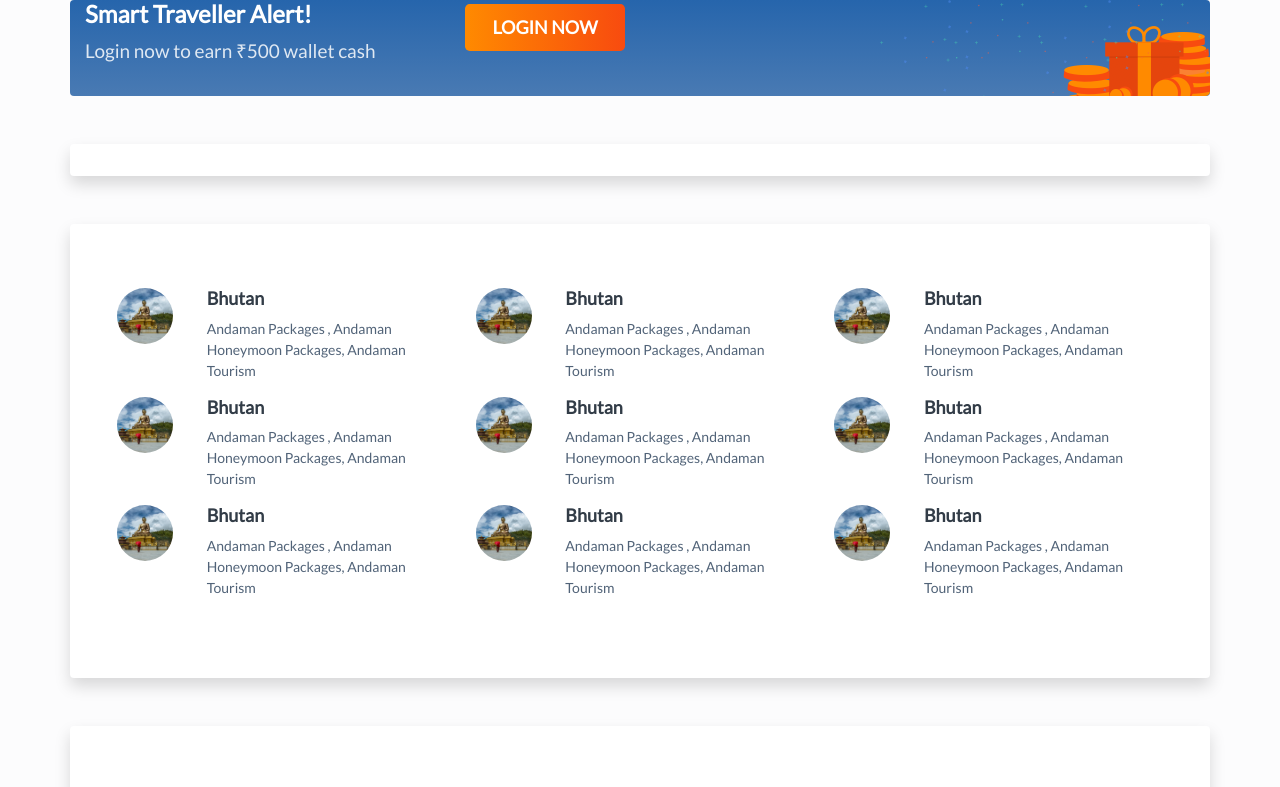
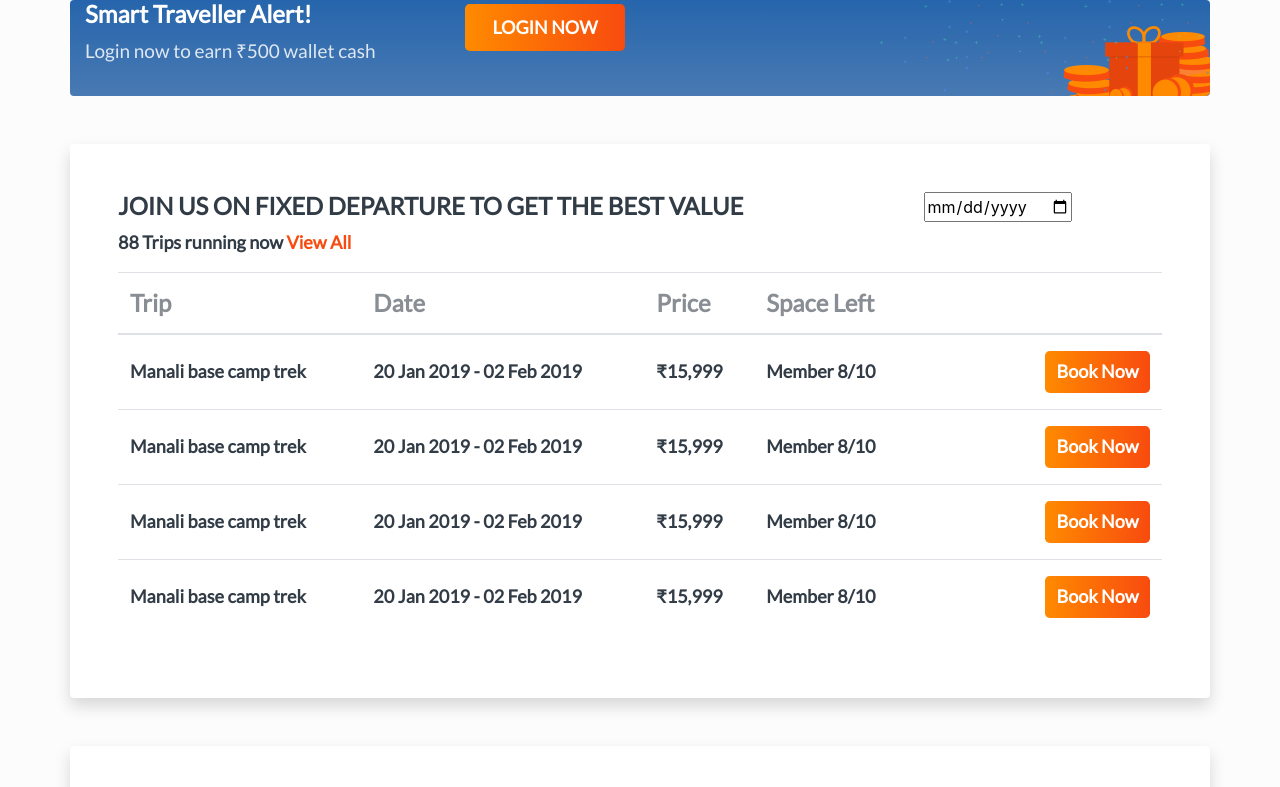
Before and after one commit to TriP22/TriP22, a plain HTML site: page index.html in a window 1280 px wide. Shown: the top 787 px of the page. Drawn offline with nearby package versions, Linux system fonts and the light colour scheme.

Commit message:
Join us box added

```diff
--- a/css/index.css
+++ b/css/index.css
@@ -39,20 +39,49 @@ body{
 }
 
 .lato-24-900-ffffff{
-    font-family: Lato;
+    font-family: Lato, sans-serif;
     font-size: 24px;
     font-weight: 900;
     color: #ffffff;
 }
 .lato-19-ffffff-o{
     opacity: 0.84;
-    font-family: Lato;
+    font-family: Lato, sans-serif;
     font-size: 19px;
     color: #ffffff;
 }
 .lato-19-bold-ffffff{
-    font-family: Lato;
+    font-family: Lato, sans-serif;
     font-size: 19px;
+    font-weight: bold;
+    color: #ffffff;
+}
+.lato-24-900-323c47{
+    font-family: Lato, sans-serif;
+    font-size: 24px;
+    font-weight: 900;
+    color: #323c47;
+}
+.lato-18-600-323c47{
+    font-family: Lato, sans-serif;
+    font-size: 18px;
+    font-weight: 600;
+    color: #323c47;
+}
+.lato-18-600-f84b0f{
+    font-family: Lato, sans-serif;
+    font-size: 18px;
+    font-weight: 600;
+    color: #f84b0f;
+}
+.lato-24-506071-58{
+    font-family: Lato, sans-serif;
+    font-size: 24px;
+    color: rgba(50, 60, 71, 0.58);
+}
+.lato-14-bold-ffffff{
+    font-family: Lato, sans-serif;
+    font-size: 14px;
     font-weight: bold;
     color: #ffffff;
 }
--- a/index.html
+++ b/index.html
@@ -16,6 +16,7 @@
     </head>
 
     <body>
+
 
         <!-- smart traveller alert -->
 
@@ -36,14 +37,68 @@
 
         <!-- //smart traveller alert -->
 
-
         <!-- Join us on  -->
 
-        <div class="container shadow p-3 mb-5 bg-white rounded">
-
+        <div class="container shadow p-5 mb-5 bg-white rounded">
+            <div class="row">
+                <div class="col-lg-9">
+                    <h6 class="lato-24-900-323c47">JOIN US ON FIXED DEPARTURE TO GET THE BEST VALUE</h6>
+                    <p class="lato-18-600-323c47">88 Trips running now <span class="lato-18-600-f84b0f"> View All</span></p>
+                </div>
+                <div class="col-lg-3">
+                    <input type="date" name="" id="">
+                </div>
+            </div>
+            <table class="table">
+                <thead>
+                  <tr>
+                    <th class="lato-24-506071-58" scope="col">Trip</th>
+                    <th class="lato-24-506071-58" scope="col">Date</th>
+                    <th class="lato-24-506071-58" scope="col">Price</th>
+                    <th class="lato-24-506071-58" scope="col">Space Left</th>
+                    <th class="lato-24-506071-58" scope="col"></th>
+                    <th class="lato-24-506071-58" scope="col"></th>
+                  </tr>
+                </thead>
+                <tbody>
+                  <tr>
+                    <th class="lato-18-bold-323c47 align-middle" scope="row">Manali base camp trek</th>
+                    <td class="lato-18-bold-323c47 align-middle">20 Jan 2019 - 02 Feb 2019</td>
+                    <td class="lato-18-bold-323c47 align-middle">₹15,999</td>
+                    <td class="lato-18-bold-323c47 align-middle">Member 8/10</td>
+                    <td class="px-5"></td>
+                    <td><button class="col-lg-12 home-footer-button px-0 mx-0 my-1 lato-14-bold-ffffff" style="border-radius: 4.7px; height: 42px;">Book Now</button></td>
+                  </tr>
+                  <tr>
+                    <th class="lato-18-bold-323c47 align-middle" scope="row">Manali base camp trek</th>
+                    <td class="lato-18-bold-323c47 align-middle">20 Jan 2019 - 02 Feb 2019</td>
+                    <td class="lato-18-bold-323c47 align-middle">₹15,999</td>
+                    <td class="lato-18-bold-323c47 align-middle">Member 8/10</td>
+                    <td class="px-5"></td>
+                    <td><button class="col-lg-12 home-footer-button px-0 mx-0 my-1 lato-14-bold-ffffff" style="border-radius: 4.7px; height: 42px;">Book Now</button></td>
+                  </tr>
+                  <tr>
+                    <th class="lato-18-bold-323c47 align-middle" scope="row">Manali base camp trek</th>
+                    <td class="lato-18-bold-323c47 align-middle">20 Jan 2019 - 02 Feb 2019</td>
+                    <td class="lato-18-bold-323c47 align-middle">₹15,999</td>
+                    <td class="lato-18-bold-323c47 align-middle">Member 8/10</td>
+                    <td class="px-5"></td>
+                    <td><button class="col-lg-12 home-footer-button px-0 mx-0 my-1 lato-14-bold-ffffff" style="border-radius: 4.7px; height: 42px;">Book Now</button></td>
+                  </tr>
+                  <tr>
+                    <th class="lato-18-bold-323c47 align-middle" scope="row">Manali base camp trek</th>
+                    <td class="lato-18-bold-323c47 align-middle">20 Jan 2019 - 02 Feb 2019</td>
+                    <td class="lato-18-bold-323c47 align-middle">₹15,999</td>
+                    <td class="lato-18-bold-323c47 align-middle">Member 8/10</td>
+                    <td class="px-5"></td>
+                    <td><button class="col-lg-12 home-footer-button px-0 mx-0 my-1 lato-14-bold-ffffff" style="border-radius: 4.7px; height: 42px;">Book Now</button></td>
+                  </tr>
+                </tbody>
+              </table>
         </div>
 
         <!-- //Join us on  -->
+
 
 
         <!-- city -->
```
